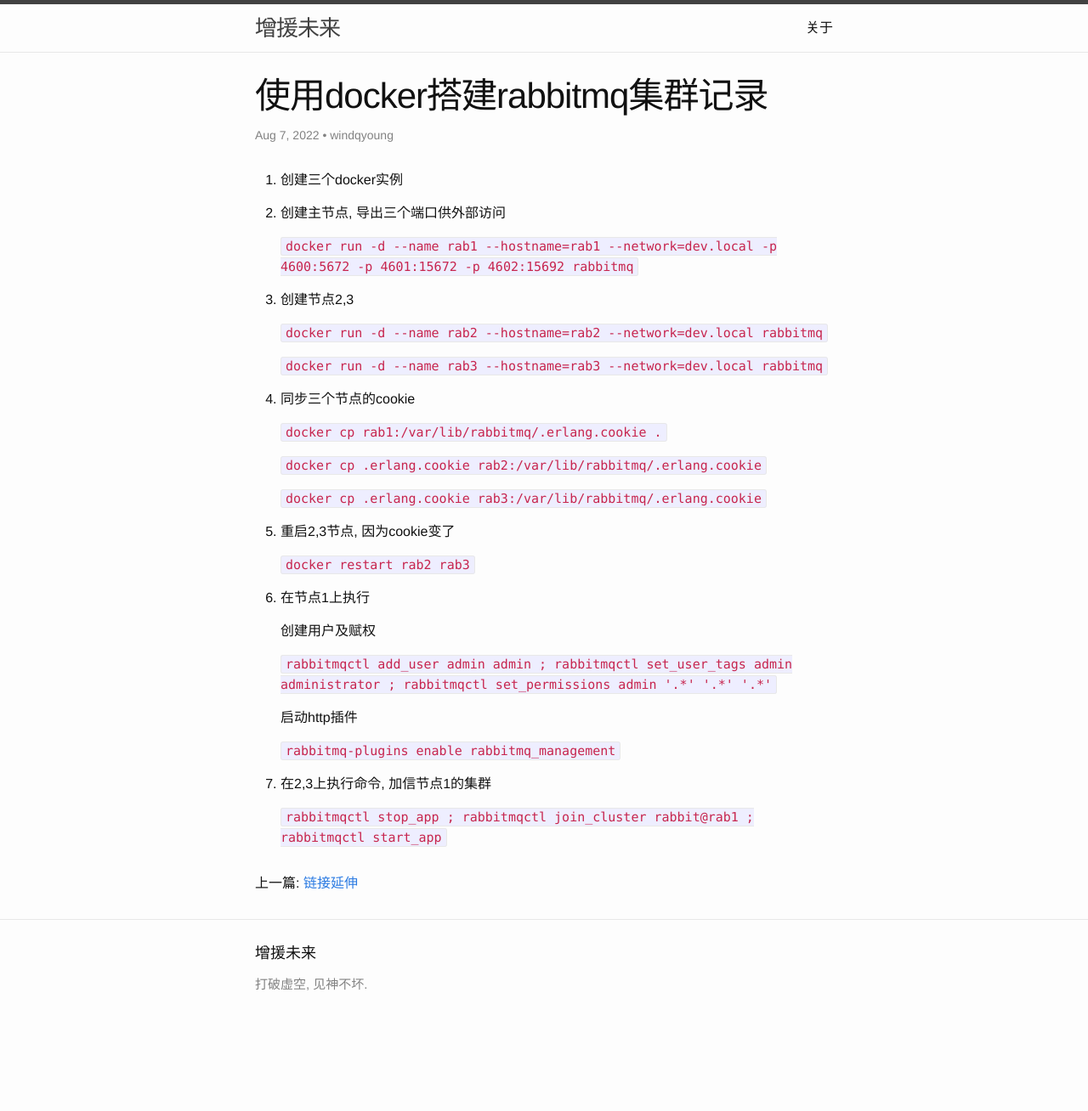
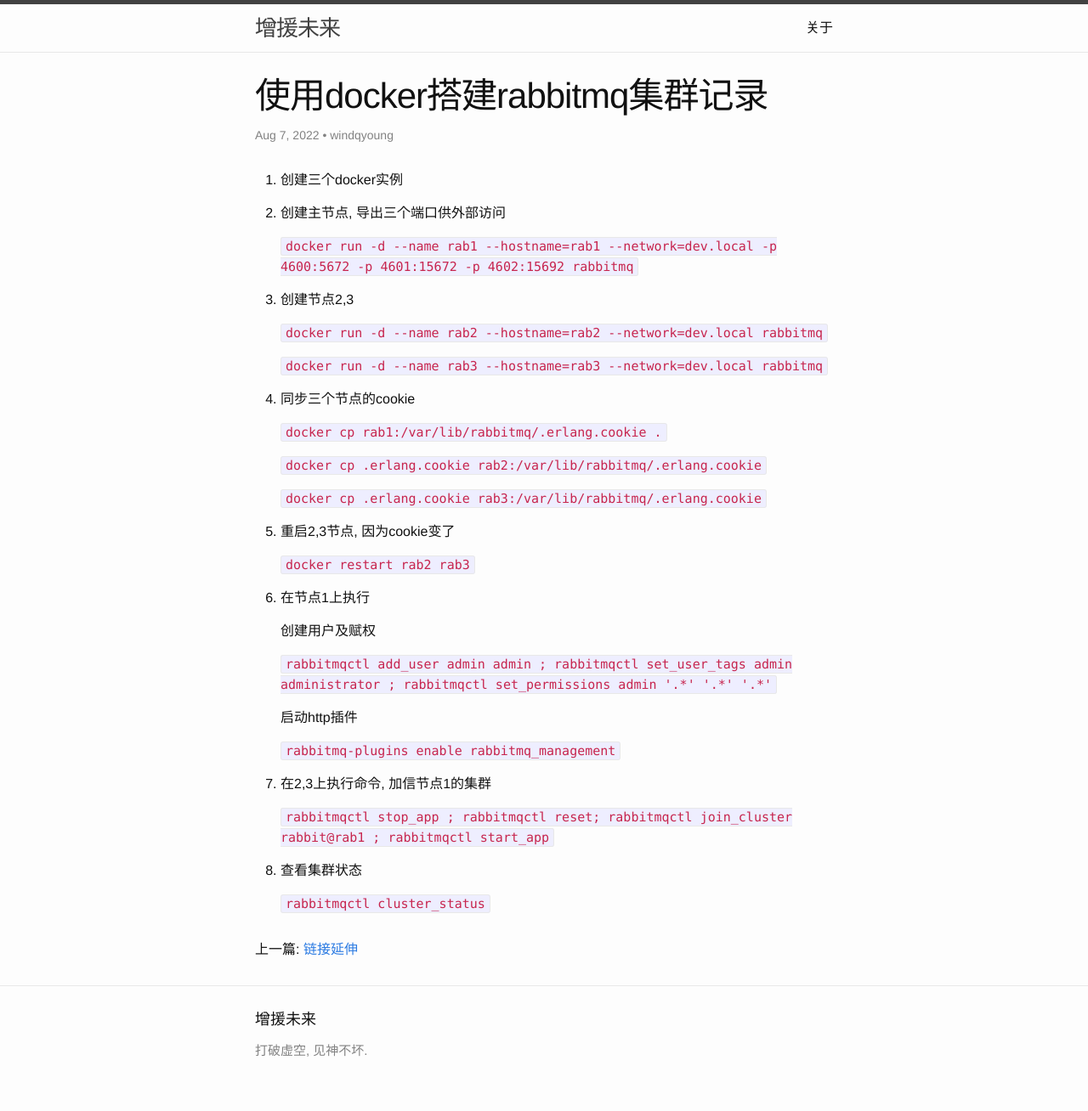
Before and after one commit to windqyoung/windqyoung.github.io, a Jekyll site: the page built from _posts/2022-08-07-rabbitmq-docker-cluster.md, in a window 1280 px wide. Shown: the whole page at 85% size. Built offline with Jekyll 4.4.1, drawn with Linux system fonts in a browser that asks for light colours; nearby versions of some CDN libraries; before the commit the page ends 1230 px from its top, so only the background shows below that.

Commit message:
添加rabbit命令

```diff
--- a/_posts/2022-08-07-rabbitmq-docker-cluster.md
+++ b/_posts/2022-08-07-rabbitmq-docker-cluster.md
@@ -39,4 +39,8 @@ title: 使用docker搭建rabbitmq集群记录
 
 7. 在2,3上执行命令, 加信节点1的集群
 
-    `rabbitmqctl stop_app ; rabbitmqctl join_cluster rabbit@rab1 ; rabbitmqctl start_app`
+    `rabbitmqctl stop_app ; rabbitmqctl reset;  rabbitmqctl join_cluster rabbit@rab1 ; rabbitmqctl start_app`
+
+8. 查看集群状态
+
+    `rabbitmqctl cluster_status`
```
